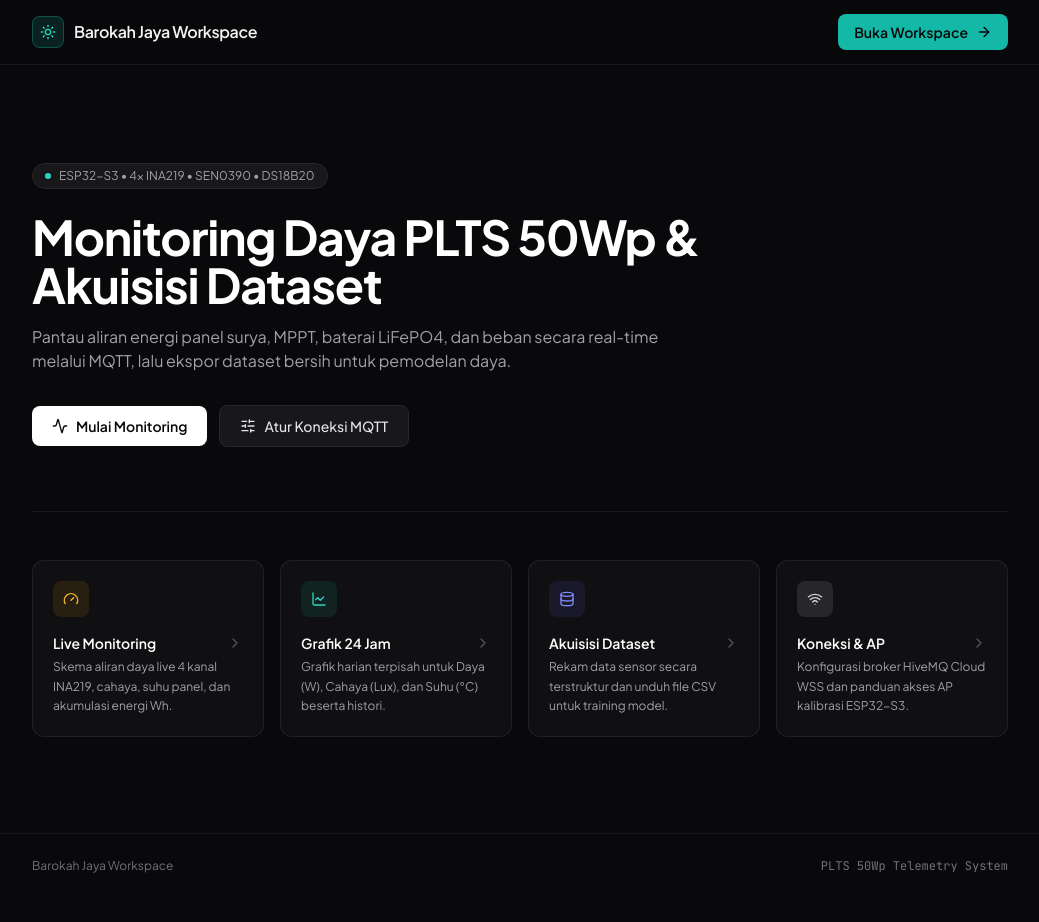
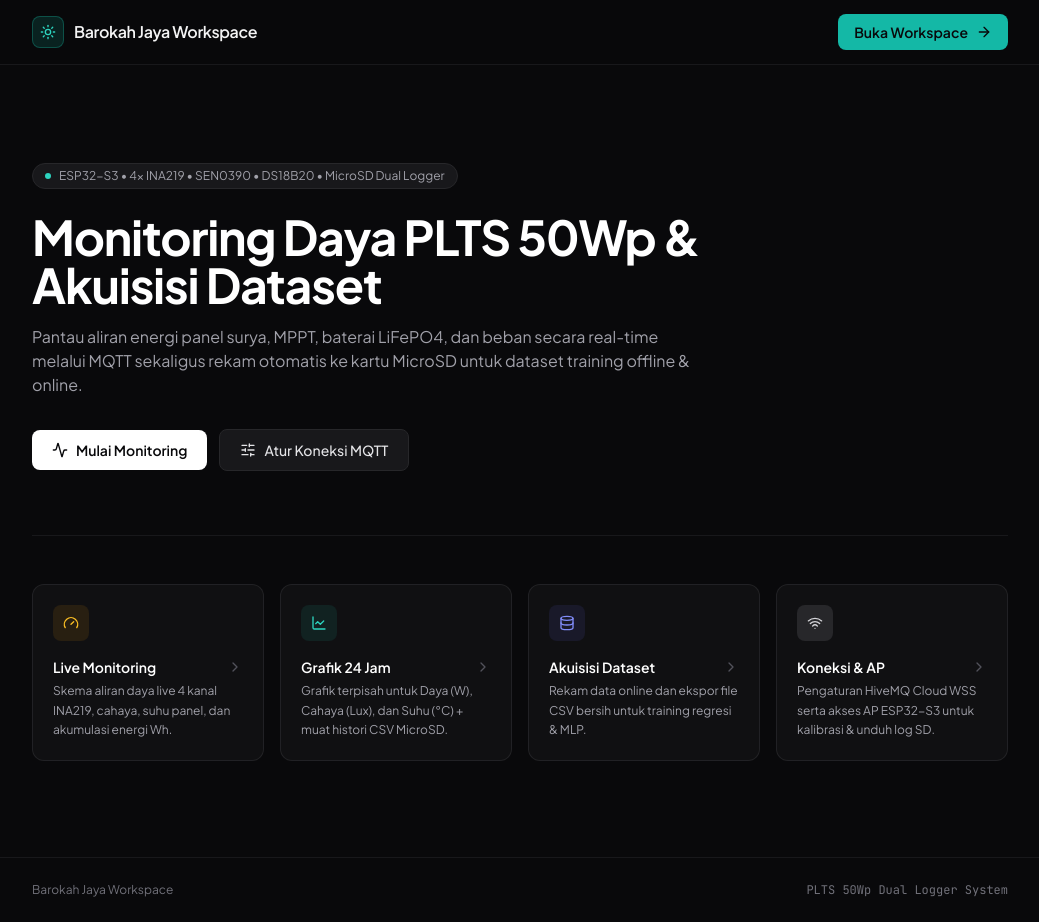
Before and after one commit to Toshiro-maker/barokah-jaya-workspace, a plain HTML site: page index.html in a window 1280 px wide. Shown: the whole page, without its empty margins (120-1159 px from the left). Before the commit the page ends 898 px from the top, so only its background shows below. Drawn offline with nearby package versions, Linux system fonts and the light colour scheme.

Commit message:
Update index.html content for clarity and detail

```diff
--- a/index.html
+++ b/index.html
@@ -61,7 +61,7 @@
       <div class="max-w-2xl">
         <div class="inline-flex items-center gap-2 px-3 py-1 rounded-full bg-zinc-900 border border-zinc-800 text-xs text-zinc-400 mb-6">
           <span class="w-1.5 h-1.5 rounded-full bg-teal-400"></span>
-          ESP32-S3 • 4x INA219 • SEN0390 • DS18B20
+          ESP32-S3 • 4x INA219 • SEN0390 • DS18B20 • MicroSD Dual Logger
         </div>
 
         <h1 class="text-3xl md:text-5xl font-bold tracking-tight text-white leading-tight mb-4">
@@ -69,7 +69,7 @@
         </h1>
 
         <p class="text-zinc-400 text-sm md:text-base leading-relaxed mb-8">
-          Pantau aliran energi panel surya, MPPT, baterai LiFePO4, dan beban secara real-time melalui MQTT, lalu ekspor dataset bersih untuk pemodelan daya.
+          Pantau aliran energi panel surya, MPPT, baterai LiFePO4, dan beban secara real-time melalui MQTT sekaligus rekam otomatis ke kartu MicroSD untuk dataset training offline &amp; online.
         </p>
 
         <div class="flex flex-wrap items-center gap-3">
@@ -112,7 +112,7 @@
             <i data-lucide="chevron-right" class="w-4 h-4 text-zinc-600 group-hover:text-zinc-300 transition"></i>
           </h2>
           <p class="text-xs text-zinc-400 leading-relaxed">
-            Grafik harian terpisah untuk Daya (W), Cahaya (Lux), dan Suhu (°C) beserta histori.
+            Grafik terpisah untuk Daya (W), Cahaya (Lux), dan Suhu (°C) + muat histori CSV MicroSD.
           </p>
         </a>
 
@@ -126,7 +126,7 @@
             <i data-lucide="chevron-right" class="w-4 h-4 text-zinc-600 group-hover:text-zinc-300 transition"></i>
           </h2>
           <p class="text-xs text-zinc-400 leading-relaxed">
-            Rekam data sensor secara terstruktur dan unduh file CSV untuk training model.
+            Rekam data online dan ekspor file CSV bersih untuk training regresi &amp; MLP.
           </p>
         </a>
 
@@ -140,7 +140,7 @@
             <i data-lucide="chevron-right" class="w-4 h-4 text-zinc-600 group-hover:text-zinc-300 transition"></i>
           </h2>
           <p class="text-xs text-zinc-400 leading-relaxed">
-            Konfigurasi broker HiveMQ Cloud WSS dan panduan akses AP kalibrasi ESP32-S3.
+            Pengaturan HiveMQ Cloud WSS serta akses AP ESP32-S3 untuk kalibrasi &amp; unduh log SD.
           </p>
         </a>
       </section>
@@ -149,7 +149,7 @@
     <footer class="border-t border-zinc-900 py-6">
       <div class="max-w-5xl mx-auto px-6 flex flex-col sm:flex-row justify-between items-center gap-2 text-xs text-zinc-500">
         <span>Barokah Jaya Workspace</span>
-        <span class="font-mono">PLTS 50Wp Telemetry System</span>
+        <span class="font-mono">PLTS 50Wp Dual Logger System</span>
       </div>
     </footer>
   </div>
@@ -157,7 +157,6 @@
   <script>
     lucide.createIcons();
 
-    // Animasi keluar halus saat berpindah ke workspace.html
     document.querySelectorAll('a[data-transition]').forEach((link) => {
       link.addEventListener('click', (e) => {
         const href = link.getAttribute('href');
@@ -168,7 +167,6 @@
       });
     });
 
-    // Pastikan halaman tampil kembali saat memakai tombol Back browser
     window.addEventListener('pageshow', () => {
       document.getElementById('appShell').classList.remove('page-leaving');
     });
```
